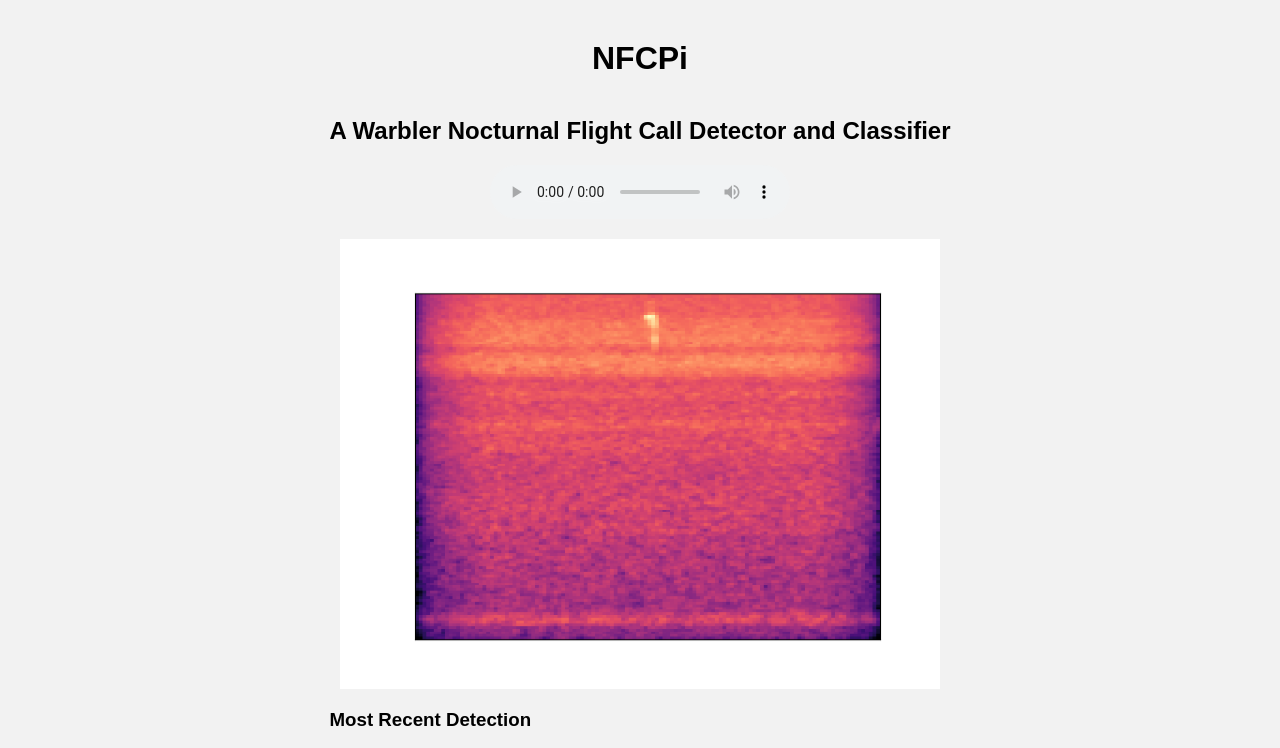
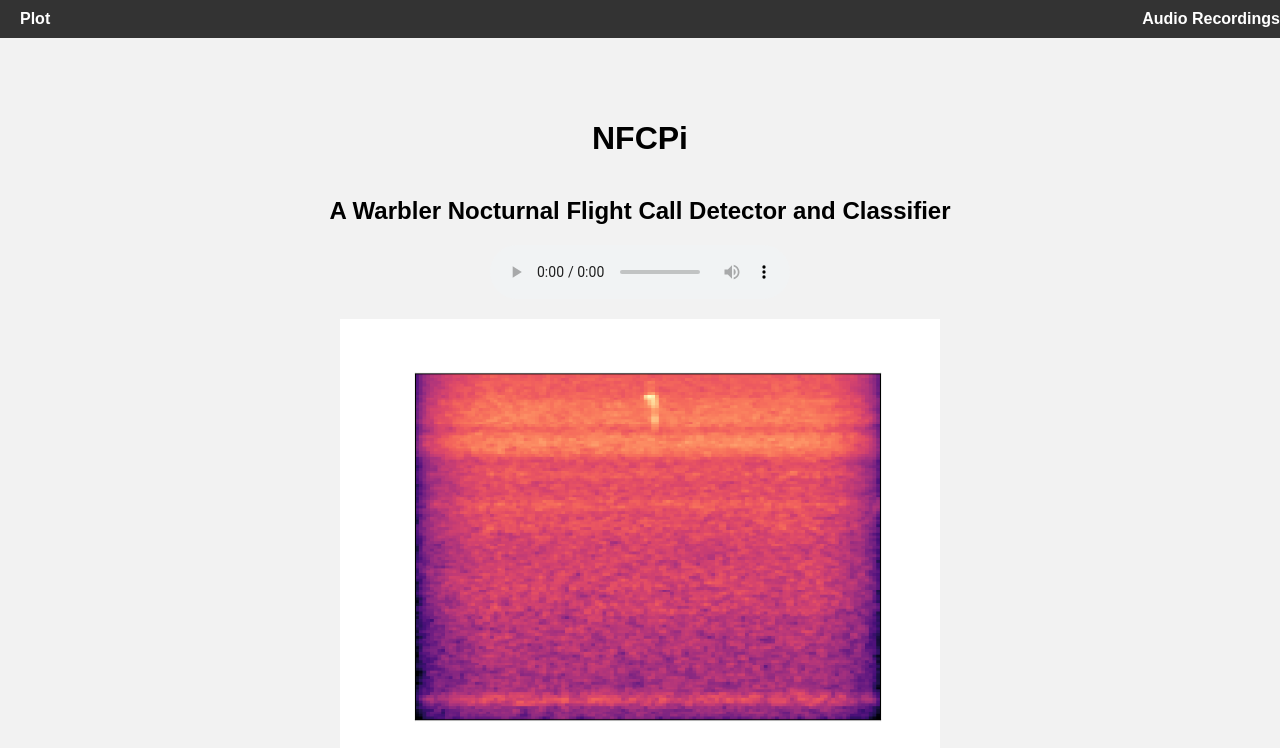
Before and after one commit to oliverburrus/NFCPi, a Flask app: template flask_app/templates/plot.html in a window 1280 px wide. Shown: the top 748 px of the page. Run offline with Flask 3, Linux system fonts and the light colour scheme; the template is opened without the code that fills it, so the values that code supplies are empty.

Commit message:
Update plot.html

```diff
--- a/flask_app/templates/plot.html
+++ b/flask_app/templates/plot.html
@@ -13,6 +13,30 @@
         justify-content: center;
         align-items: center;
         min-height: 100vh;
+      }
+      nav {
+        display: flex;
+        justify-content: space-between;
+        align-items: center;
+        background-color: #333;
+        color: white;
+        padding: 10px 20px;
+        width: 100%;
+        position: fixed;
+        top: 0;
+        left: 0;
+      }
+      nav a {
+        color: white;
+        text-decoration: none;
+        font-weight: bold;
+        margin-right: 20px;
+      }
+      nav a:hover {
+        text-decoration: underline;
+      }
+      main {
+        margin-top: 80px;
       }
       audio {
         display: block;
@@ -57,6 +81,11 @@
     </style>
   </head>
   <body>
+      <nav>
+        <a href="{{ url_for('plot') }}">Plot</a>
+        <a href="{{ url_for('audio_recordings') }}">Audio Recordings</a>
+      </nav>
+      <main>
         <div>
           <h1>NFCPi</h1>
           <h2>A Warbler Nocturnal Flight Call Detector and Classifier</h2>
@@ -73,5 +102,6 @@
           <h3>Prediction Table: </h3>
           <div>{{ table_html|safe }}</div>
         </div>
+      </main>
   </body>
 </html>
```
Lines whose indentation alone changed are shown as unchanged.
